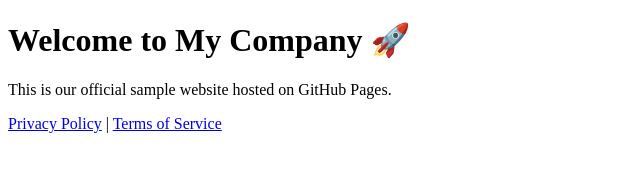
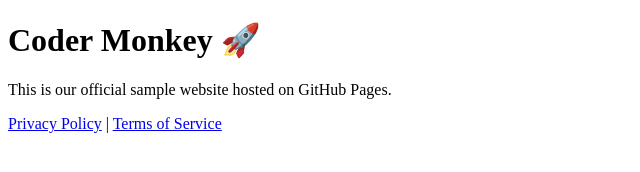
Before and after one commit to rahulkkkhatri/codermonkey, a plain HTML site: page index.html in a window 1280 px wide. Shown: the whole page, without its empty margins (0-640 px from the left). Drawn offline with Linux system fonts and the light colour scheme.

Commit message:
Update index.html

```diff
--- a/index.html
+++ b/index.html
@@ -5,7 +5,7 @@
   <title>Coder Monkey</title>
 </head>
 <body>
-  <h1>Welcome to My Company 🚀</h1>
+  <h1>Coder Monkey 🚀</h1>
   <p>This is our official sample website hosted on GitHub Pages.</p>
 
   <footer>
```
